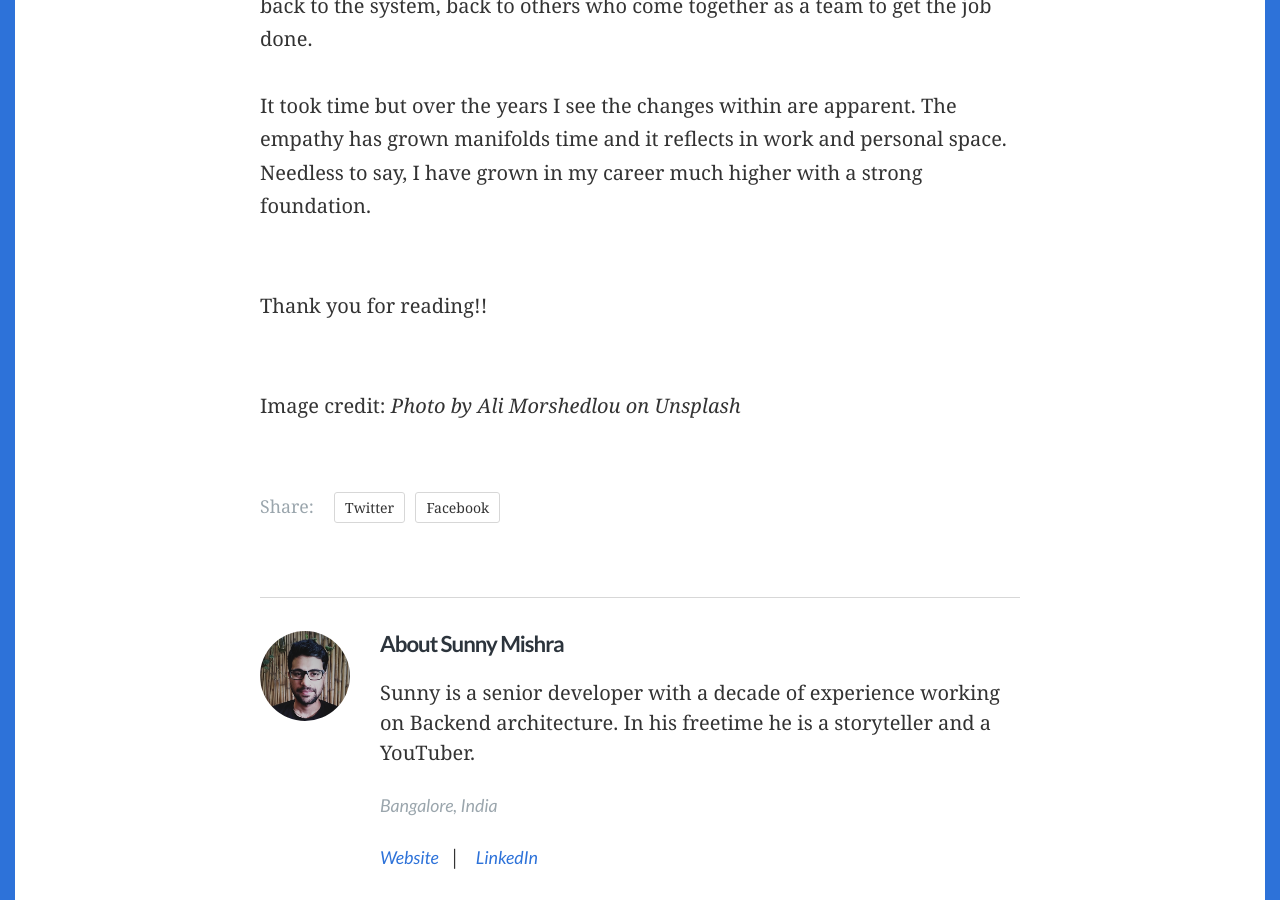
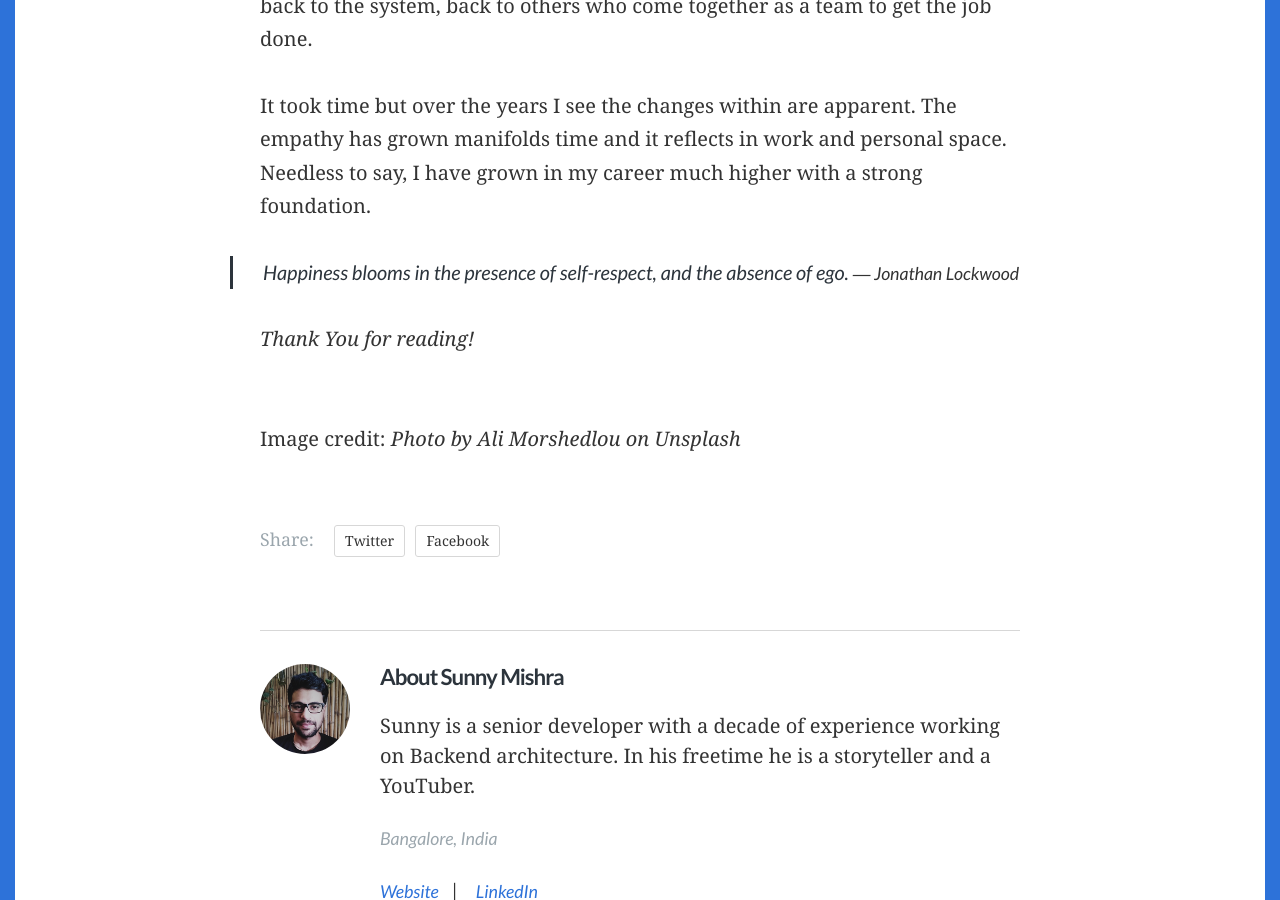
Before and after one commit to sunnymishra/blog, a Jekyll site: the page built from _posts/2020-04-01-how-my-boss-gave-me-a-wakeup-call.markdown, in a window 1280 px wide and 900 px high, scrolled down 5545 px. Built offline with Jekyll 4.4.1, drawn with Linux system fonts in a browser that asks for light colours; some web fonts are replaced; comment, search, counter and statistics services are not loaded.

Commit message:
added quotegit status

```diff
--- a/_posts/2020-04-01-how-my-boss-gave-me-a-wakeup-call.markdown
+++ b/_posts/2020-04-01-how-my-boss-gave-me-a-wakeup-call.markdown
@@ -54,8 +54,11 @@ Over the next several months, I took regular feedback and did course correction
 
 It took time but over the years I see the changes within are apparent. The empathy has grown manifolds time and it reflects in work and personal space. Needless to say, I have grown in my career much higher with a strong foundation.
 
-<br>
-Thank you for reading!!
+
+>Happiness blooms in the presence of self-respect, and the absence of ego.
+<cite> ― Jonathan Lockwood</cite>
+
+*Thank You for reading!*
 
 <br>
 Image credit: <cite>Photo by Ali Morshedlou on Unsplash</cite>
```
